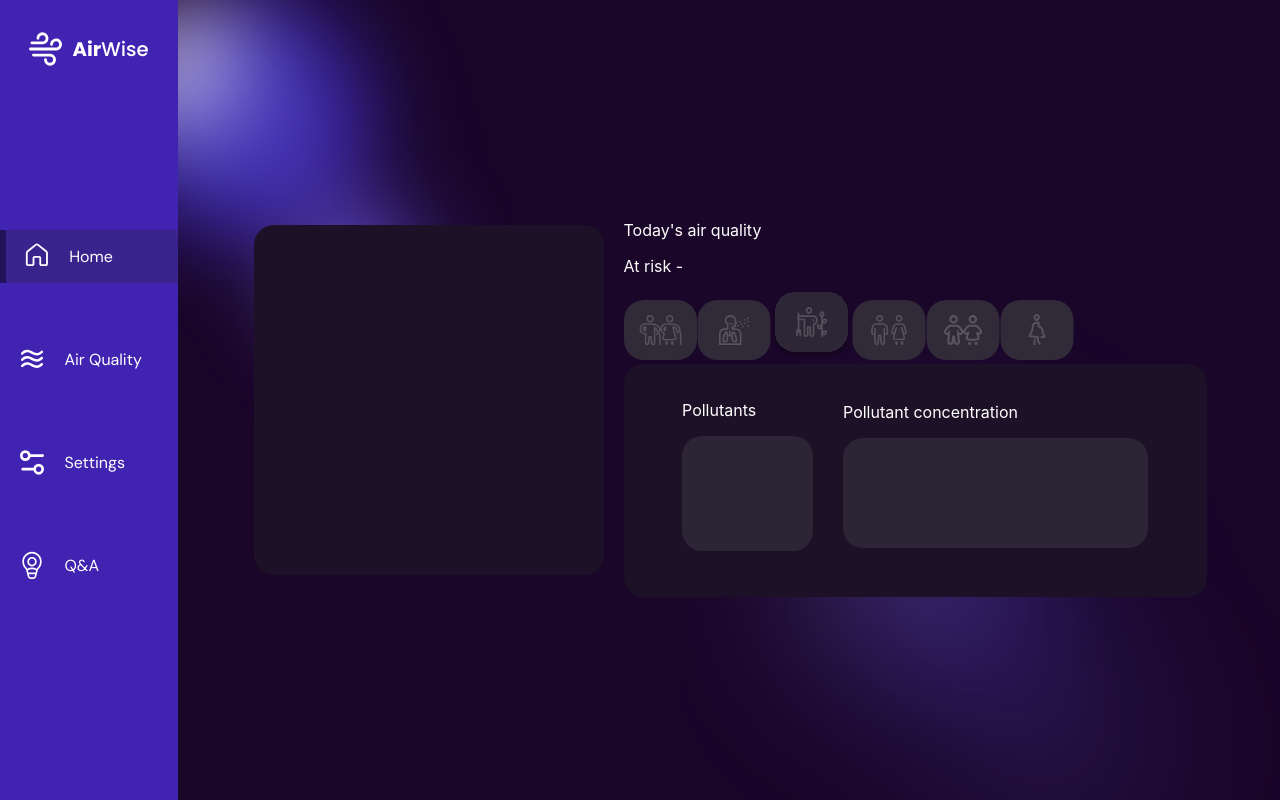
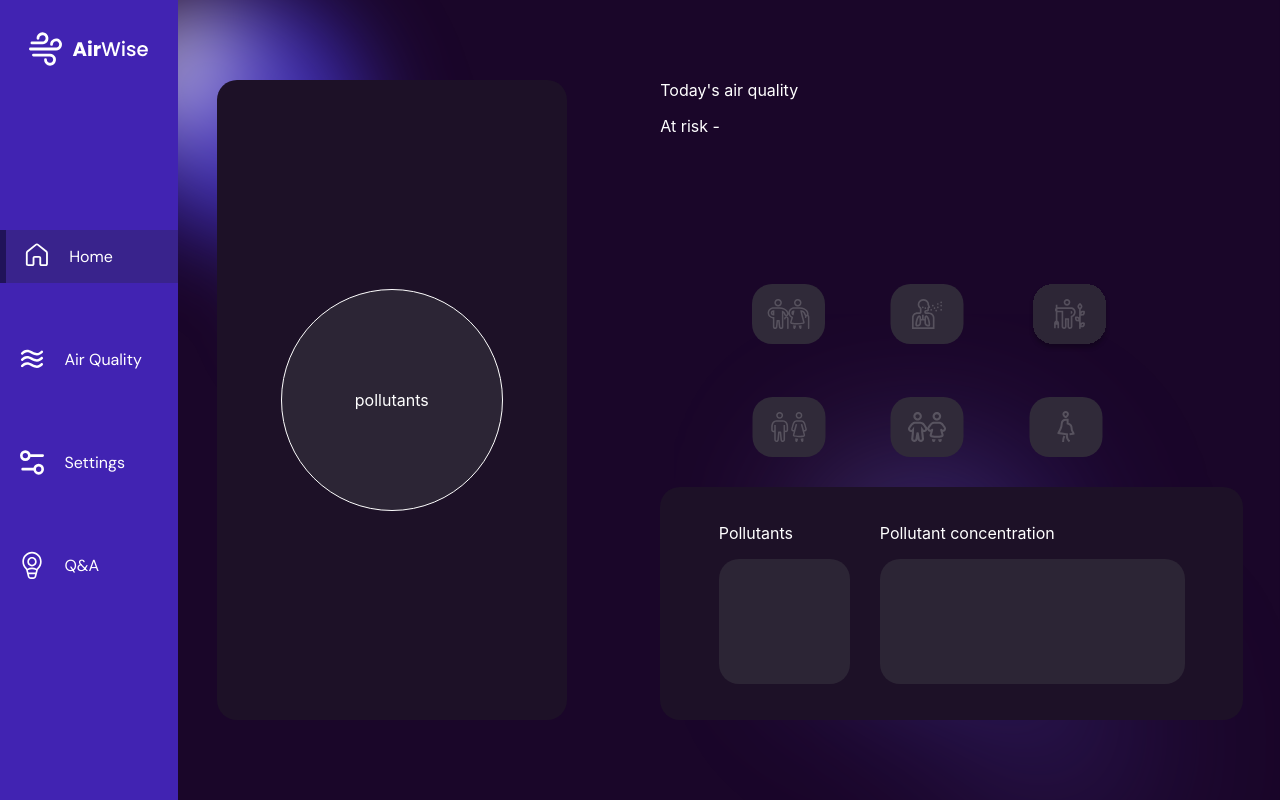
Before and after one commit to NEBOLISA/airwiseTest, a React (Create React App) app: page /interface/airQuality in a window 1280 px wide. Built offline with nearby package versions, Linux system fonts and the light colour scheme.

Commit message:
worked on airquality

```diff
--- a/src/components/AirQualityChart.css
+++ b/src/components/AirQualityChart.css
@@ -1,46 +1,99 @@
 .air_quality__chart--wrapper {
+  display: flex;
+  height: 100vh;
+  align-items: center;
+  justify-content: space-around;
+  margin: 0 auto;
+  gap: 20px;
+  max-width: 1700px;
+  position: relative;
+}
+.inner_circle {
+  position: absolute;
+  width: 220px;
+  height: 220px;
+  top: 50%;
+  left: 50%;
+  transform: translate(-50%, -50%);
+  display: flex;
+  justify-content: center;
+  align-items: center;
+  border-radius: 50%;
+  background-color: #2c2535;
+  border: 0.5px solid white;
+}
+.chart__airQuality {
   display: flex;
   align-items: center;
   justify-content: center;
-    gap: 20px;
+  background-color: #1d1127;
+  /* padding: 50px; */
+  border-radius: 20px;
+  max-height: 900px;
   position: relative;
+  height: 80vh;
+  max-width: 1200px;
+  flex: 0.39;
 }
-
-.chart__airQuality {
-    background-color: #1D1127;
-    padding: 50px;
-    border-radius: 20px;
+.doughnut_wrapper {
+  width: 350px;
+  height: 350px;
 }
-
+.atrisk_div {
+  width: 400px;
+  margin: 0 auto;
+  display: grid;
+  grid-template-columns: 1fr 1fr 1fr;
+  grid-gap: 1rem;
+}
+/* .chart__airQuality {
+  width: 350px !important;
+  height: 350px !important;
+} */
+.left__side--wrapper {
+  display: grid;
+  flex-direction: column;
+  justify-content: space-between;
+  max-height: 900px;
+  height: 80vh;
+  max-width: 1200px;
+  grid-template-rows: 1fr 1fr 1fr;
+  flex: 0.4;
+}
 .chart__airQuality--leftBox {
-    background-color: #1D1127;
+  background-color: #1d1127;
   padding: 50px;
   border-radius: 20px;
   width: 543px;
   height: 193px;
+  align-self: end;
 }
 
 .top__box--airQuality {
   width: 452px;
   height: 70px;
   background-color: #37218dbe;
-    border: 3px solid #562EFF;
+  border: 3px solid #562eff;
   border-radius: 20px;
   display: flex;
   align-items: center;
   justify-content: center;
-    gap: 60px
+  gap: 60px;
 }
 
 .top__box--airQuality--title {
   font-size: 24px;
-    font-family: 'DM Sans';
+  font-family: "DM Sans";
 }
 
 .pollutant__box {
+  display: flex;
+  flex-direction: column;
+  justify-content: center;
+  align-items: center;
   width: 131px;
-    height: 115px;
-    background-color: #2C2535;
+  height: 125px;
+  background-color: #2c2535;
   border-radius: 20px;
 }
 
@@ -52,8 +105,11 @@
 
 .concentration__box {
   width: 305px;
-    height: 110px;
-    background-color: #2C2535;
+  height: 125px;
+  display: flex;
+  justify-content: center;
+  align-items: center;
+  background-color: #2c2535;
   border-radius: 20px;
 }
 
@@ -73,6 +129,12 @@
   display: flex;
   flex-direction: column;
 }
+.conc_reading_div {
+  display: flex;
+  flex-direction: column;
+  justify-content: center;
+  align-items: center;
+}
 
 .pollutant__content {
   display: flex;
@@ -80,18 +142,25 @@
   align-items: center;
   flex-direction: column;
   text-align: center;
-    font-family: 'DM Sans';
+  font-family: "DM Sans";
 }
 
 .pollutant__title {
   font-size: 18px;
   margin-top: 5px;
+  margin-bottom: 0;
 }
 
 .pollutant__subtitle {
   font-size: 16px;
+  margin-top: 4px;
+  margin-bottom: 0;
 }
 
 .color__line-wrapper {
   display: flex;
 }
+@media screen and (min-width: 1900px) {
+  .chart__airQuality {
+  }
+}
--- a/src/components/AirQualityChart.jsx
+++ b/src/components/AirQualityChart.jsx
@@ -8,18 +8,18 @@ import yellow from "../assets/images/yellow_bar.svg";
 import orange from "../assets/images/orange_bar.svg";
 import red from "../assets/images/red_bar.svg";
 import darkred from "../assets/images/darkred_bar.svg";
-import adultsIn from '../assets/groups/adults.svg'
-import adultsUn from '../assets/groups/adults-un.svg'
-import childrenIn from '../assets/groups/children.svg'
-import childrenUn from '../assets/groups/children-un.svg'
-import outdoorWIn from '../assets/groups/outdoorW.svg'
-import outdoorWUn from '../assets/groups/outdoorW-un.svg'
-import pregnantIn from '../assets/groups/pregnant.svg'
-import pregnantUn from '../assets/groups/pregnant-un.svg'
-import seniorsIn from '../assets/groups/seniors.svg'
-import seniorsUn from '../assets/groups/seniors-un.svg'
-import sensitiveIn from '../assets/groups/sensitive.svg'
-import sensitiveUn from '../assets/groups/sensitive-un.svg'
+import adultsIn from "../assets/groups/adults.svg";
+import adultsUn from "../assets/groups/adults-un.svg";
+import childrenIn from "../assets/groups/children.svg";
+import childrenUn from "../assets/groups/children-un.svg";
+import outdoorWIn from "../assets/groups/outdoorW.svg";
+import outdoorWUn from "../assets/groups/outdoorW-un.svg";
+import pregnantIn from "../assets/groups/pregnant.svg";
+import pregnantUn from "../assets/groups/pregnant-un.svg";
+import seniorsIn from "../assets/groups/seniors.svg";
+import seniorsUn from "../assets/groups/seniors-un.svg";
+import sensitiveIn from "../assets/groups/sensitive.svg";
+import sensitiveUn from "../assets/groups/sensitive-un.svg";
 
 const AirQualityChart = () => {
   const [selectedData, setSelectedData] = useState(null);
@@ -221,7 +221,8 @@ const AirQualityChart = () => {
     pregnant = pregnantIn;
   } else if (aqiLevel.aqiLevelStatus === "Very Poor") {
     topSubtitle = "Terrible situation";
-    atRisk = "Sensitive Groups, seniors, outdoor workers, children, pregnant, adults";
+    atRisk =
+      "Sensitive Groups, seniors, outdoor workers, children, pregnant, adults";
     sensitiveGroups = sensitiveIn;
     seniors = seniorsIn;
     outdoorWorkers = outdoorWIn;
@@ -231,11 +232,12 @@ const AirQualityChart = () => {
   }
 
   return (
-    <div className="air_quality__chart--wrapper" style={{ display: "flex" }}>
-      <div style={{ flex: 1 }}>
+    <div className="air_quality__chart--wrapper">
+      <div className="chart__airQuality">
+        <div className="doughnut_wrapper">
+          <div className="inner_circle">pollutants</div>
           <Doughnut
-          className="chart__airQuality"
-          style={{ width: "350px" }}
+            style={{}}
             data={data}
             options={{
               animations: {
@@ -247,11 +249,15 @@ const AirQualityChart = () => {
                   loop: true,
                 },
               },
+              cutout: 130,
+              responsive: true,
+              maintainAspectRatio: true,
               borderColor: "#1D1127",
               hoverBackgroundColor: "#1D1127",
               borderWidth: 2,
+
               borderRadius: 15,
-            spacing: 15,
+              spacing: 10,
               weight: 5,
               onClick: handleDataClick,
               plugins: {
@@ -262,6 +268,7 @@ const AirQualityChart = () => {
             }}
           />
         </div>
+      </div>
       {/* <div className="location__wrapper">
         <div className="location">
           <img className="location__icon" src={location} alt="location" />
@@ -270,7 +277,9 @@ const AirQualityChart = () => {
       </div> */}
       <div className="left__side--wrapper">
         <div className="top__title--wrapper">
-          <p>Today's air quality</p>
+          <p style={{ marginBottom: "5px", marginTop: "0" }}>
+            Today's air quality
+          </p>
           <p
             style={{ color: `${aqiLevel.aqiCodeStatus}` }}
             className="air__box--title"
@@ -279,6 +288,8 @@ const AirQualityChart = () => {
           </p>
           <p>{topSubtitle}</p>
           <p>At risk - {atRisk}</p>
+        </div>
+        <div className="atrisk_div">
           <img src={seniors} alt="" />
           <img src={sensitiveGroups} alt="" />
           <img src={outdoorWorkers} alt="" />
@@ -350,7 +361,7 @@ const AirQualityChart = () => {
               <p>Pollutant concentration</p>
               <div className="concentration__box">
                 {selectedData === 0 && (
-                  <div>
+                  <div className="conc_reading_div">
                     {no2Value}μg/m3 <p>{airQualityNo2}</p>{" "}
                     <div className="color__line-wrapper">
                       <img src={green}></img>
@@ -362,7 +373,7 @@ const AirQualityChart = () => {
                   </div>
                 )}
                 {selectedData === 1 && (
-                  <div>
+                  <div className="conc_reading_div">
                     {o3Value}μg/m3 <p>{airQualityO3}</p>{" "}
                     <div className="color__line-wrapper">
                       <img src={green}></img>
@@ -374,7 +385,7 @@ const AirQualityChart = () => {
                   </div>
                 )}
                 {selectedData === 2 && (
-                  <div>
+                  <div className="conc_reading_div">
                     {pm25Value}μg/m3 <p>{airQualityPM25}</p>{" "}
                     <div className="color__line-wrapper">
                       <img src={green}></img>
@@ -386,7 +397,7 @@ const AirQualityChart = () => {
                   </div>
                 )}
                 {selectedData === 3 && (
-                  <div>
+                  <div className="conc_reading_div">
                     {pm10Value}μg/m3 <p>{airQualityPM10}</p>{" "}
                     <div className="color__line-wrapper">
                       <img src={green}></img>
@@ -398,7 +409,7 @@ const AirQualityChart = () => {
                   </div>
                 )}
                 {selectedData === 4 && (
-                  <div>
+                  <div className="conc_reading_div">
                     {so2Value}μg/m3 <p>{airQualitySo2}</p>{" "}
                     <div className="color__line-wrapper">
                       <img src={green}></img>
--- a/src/pages/Interface/AirQuality.css
+++ b/src/pages/Interface/AirQuality.css
@@ -11,16 +11,16 @@
 }
 
 .quality__wrapper p {
-    font-family: 'DM Sans';
+  font-family: "DM Sans";
   font-weight: bold;
 }
 
 .chart_airQuality {
-    width: 500px !important;
+  /* width: 500px !important; */
 }
 
 .airQuality--wrapper {
-    align-items: center;
+  /* align-items: center;
   justify-content: center;
-    display: flex;
+  display: flex; */
 }
--- a/src/pages/Interface/AirQuality.js
+++ b/src/pages/Interface/AirQuality.js
@@ -1,7 +1,7 @@
 // App.js
-import React, { useState } from 'react';
-import AirQualityChart from '../../components/AirQualityChart'
-import './AirQuality.css'
+import React, { useState } from "react";
+import AirQualityChart from "../../components/AirQualityChart";
+import "./AirQuality.css";
 
 const AirQuality = () => {
   const [selectedData, setSelectedData] = useState(null);
@@ -11,11 +11,15 @@ const AirQuality = () => {
   };
 
   return (
-    <div className='airQuality--wrapper' style={{ display: 'flex' }}>
-      <div className='chart_airQuality--wrapper'>
-        <AirQualityChart className= "chart_airQuality" style={{width: '500px'}} handleClick={handleDataClick} />
+    <div className="airQuality--wrapper" style={{}}>
+      <div className="chart_airQuality--wrapper">
+        <AirQualityChart
+          className="chart_airQuality"
+          style={{}}
+          handleClick={handleDataClick}
+        />
       </div>
-            {/* Add content for the selected data */}
+      {/* Add content for the selected data */}
     </div>
   );
 };
```
Lines whose indentation alone changed are shown as unchanged.
